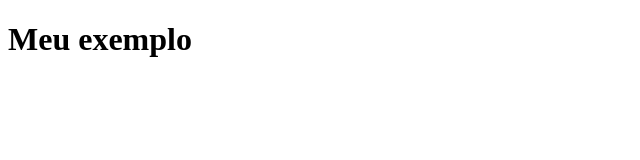
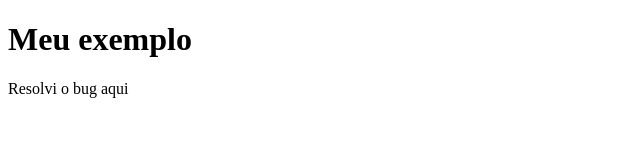
Before and after one commit to brunounifor/git-lab, a plain HTML site: page index.html in a window 1280 px wide. Shown: the whole page, without its empty margins (0-640 px from the left). Drawn offline with Linux system fonts and the light colour scheme.

Commit message:
fix: bug fix

```diff
--- a/index.html
+++ b/index.html
@@ -7,5 +7,6 @@
 </head>
 <body>
   <h1>Meu exemplo</h1>
+  <p>Resolvi o bug aqui</p>
 </body>
 </html>
```
